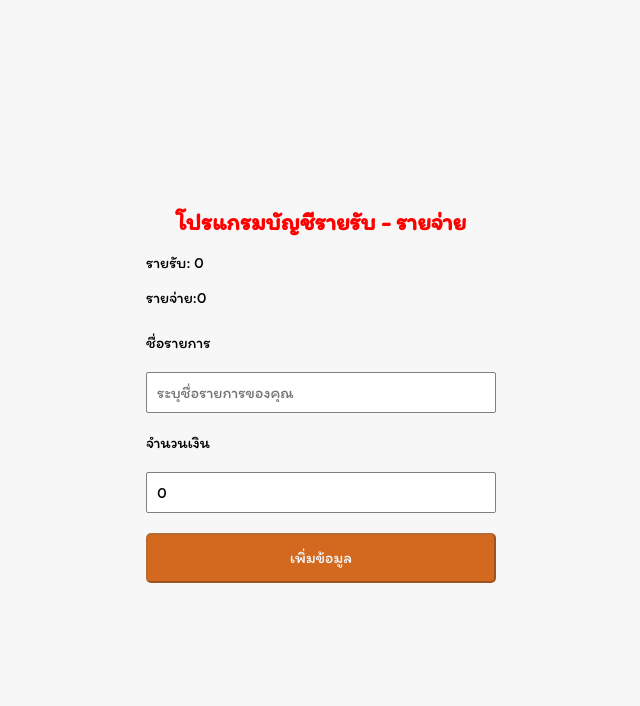
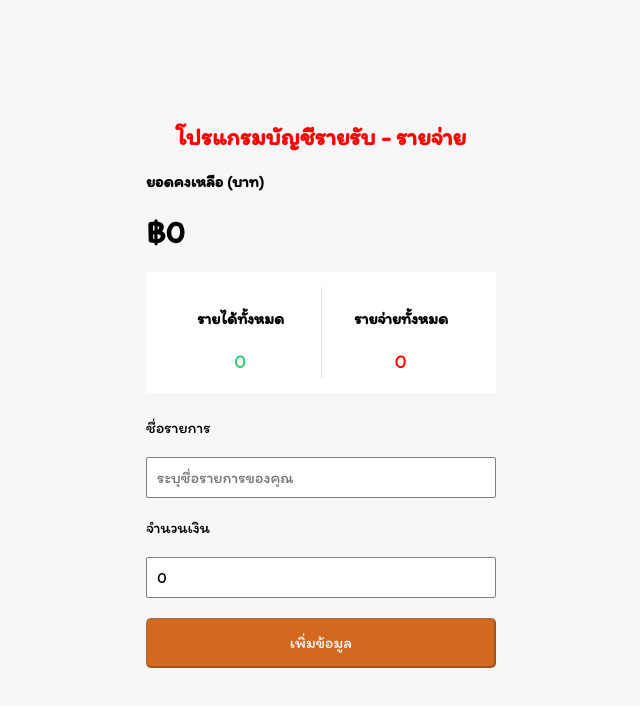
Before and after one commit to sawaros-sonpakdee/React-basic, a React (Create React App) app in the folder react-basic/: page / in a window 1280 px wide. Shown: the top 706 px of the page, without its empty margins (319-959 px from the left). Built offline with nearby package versions, Linux system fonts and the light colour scheme.

Commit message:
reportcomponent Update

```diff
--- /dev/null
+++ b/react-basic/src/components/ReportComponent.css
@@ -0,0 +1,25 @@
+.report-container{
+    display: flex;
+    justify-content: space-between;
+    background-color: #fff;
+    padding: 15px;
+    margin: 15px 0;
+}
+.report-container>div{
+    flex: 1;
+    text-align: center;
+}
+.report-container>div:first-of-type{
+    border-right: 1px solid #dedede;
+}
+.report{
+    font-size: 20px;
+    letter-spacing: 1px;
+    margin: 5px 0;
+}
+.report.plus{
+    color: #2ecc71;
+}
+.report.minus{
+    color: red;
+}
--- a/react-basic/src/components/ReportComponent.js
+++ b/react-basic/src/components/ReportComponent.js
@@ -1,15 +1,22 @@
 import { useContext } from "react";
 import DataContext from "../data/DataContext";
-
+import './ReportComponent.css'
 const ReportComponent=()=>{
     const {income,expense}  =  useContext(DataContext)
     return(
         <div>
-            {/* <DataContext.Consumer>
-                {context=> }
-            </DataContext.Consumer> */}
-            <p>รายรับ: {income} </p>
-            <p>รายจ่าย:{expense}</p>
+            <h4>ยอดคงเหลือ (บาท)</h4>
+            <h1>฿{income-expense}</h1>
+            <div className="report-container">
+                <div>
+                    <h4>รายได้ทั้งหมด</h4>
+                    <p className="report plus">{income}</p>
+                </div>
+                <div>
+                    <h4>รายจ่ายทั้งหมด</h4>
+                    <p className="report minus">{expense}</p>
+                </div>
+            </div>
         </div>
     );
 }
```
